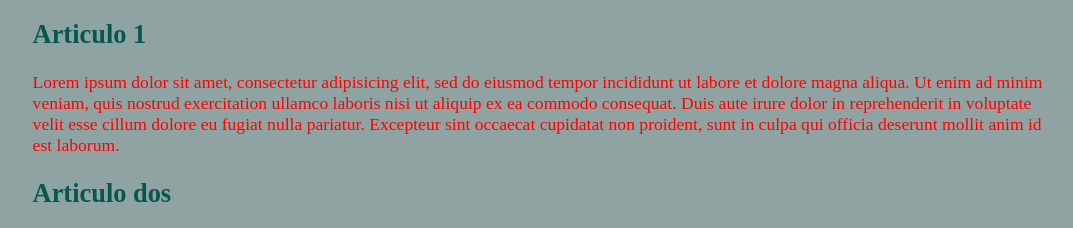
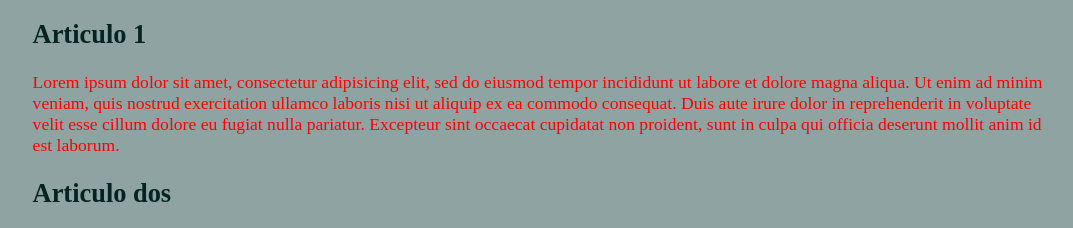
Before and after one commit to neftayc/crond, a plain HTML site: page index.html in a window 1280 px wide. Shown: the part 186-414 px from the top of the page, without its empty margins (93-1166 px from the left). Drawn offline with Linux system fonts and the light colour scheme.

Commit message:
Commit Automatico

```diff
--- a/index.html
+++ b/index.html
@@ -18,7 +18,7 @@
                 color: red;
             }
             h2{
-                color: #06574F;
+                color: #042421;
             }
         </style>
     </head>
```
